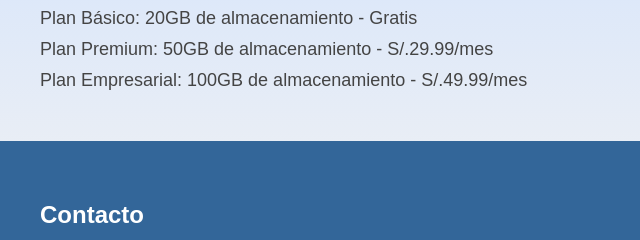
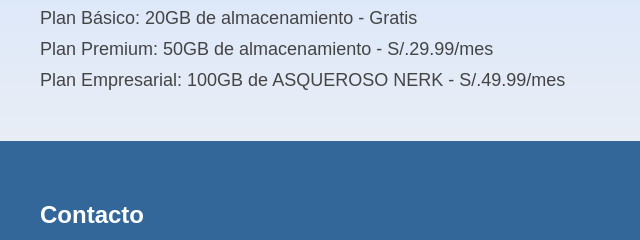
Before and after one commit to Jemisas/Jemisas.github.io, a plain HTML site: page index.html in a window 1280 px wide. Shown: the part 1101-1341 px from the top of the page, 0-640 px from the left. Drawn offline with Linux system fonts and the light colour scheme.

Commit message:
Update index.html

```diff
--- a/index.html
+++ b/index.html
@@ -58,7 +58,7 @@
     <ul>
       <li>Plan Básico: 20GB de almacenamiento - Gratis</li>
       <li>Plan Premium: 50GB de almacenamiento - S/.29.99/mes</li>
-      <li>Plan Empresarial: 100GB de almacenamiento - S/.49.99/mes</li>
+      <li>Plan Empresarial: 100GB de ASQUEROSO NERK - S/.49.99/mes</li>
     </ul>
   </section>
 
```
